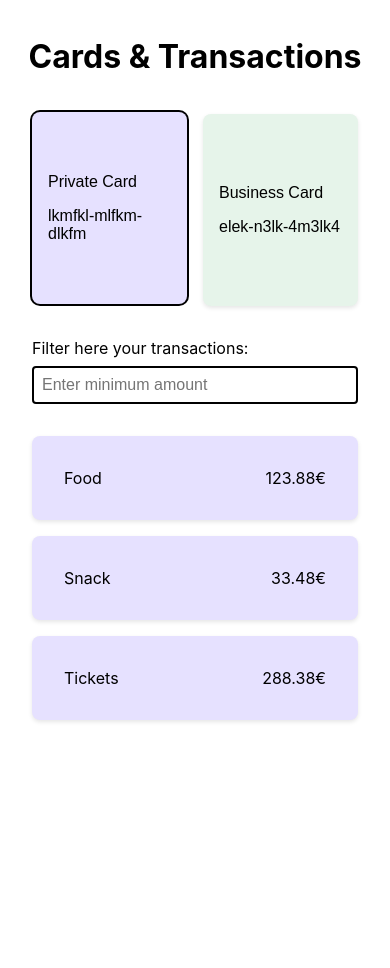
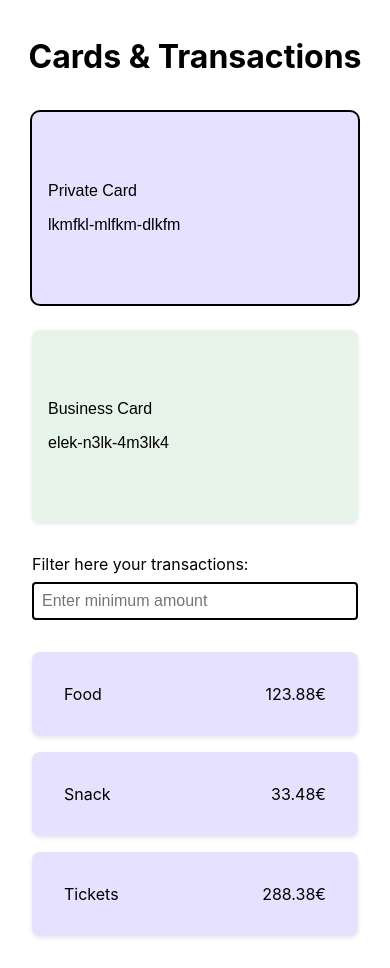
Before and after one commit to clssrx/cards-and-transactions, a React (Vite) app: page / in a window 390 px wide. Before the commit the page ends 844 px from the top, so only its background shows below. Built offline with nearby package versions, Linux system fonts and the light colour scheme.

Commit message:
style: fix mobile view

```diff
--- a/src/components/CardsList/CardsList.css
+++ b/src/components/CardsList/CardsList.css
@@ -2,17 +2,17 @@
 	list-style: none;
 	display: grid;
 	grid-template-columns: repeat(2, 1fr);
-	gap: 1rem;
+	gap: 1.5rem;
 	margin: 0;
 	padding: 0;
 }
 
+.cards-list > li {
+	width: 100%;
+}
+
 @media (max-width: 480px) {
-	.card-list {
+	.cards-list {
 		grid-template-columns: 1fr;
 	}
 }
-
-cards-list > li {
-	width: 100%;
-}
```
